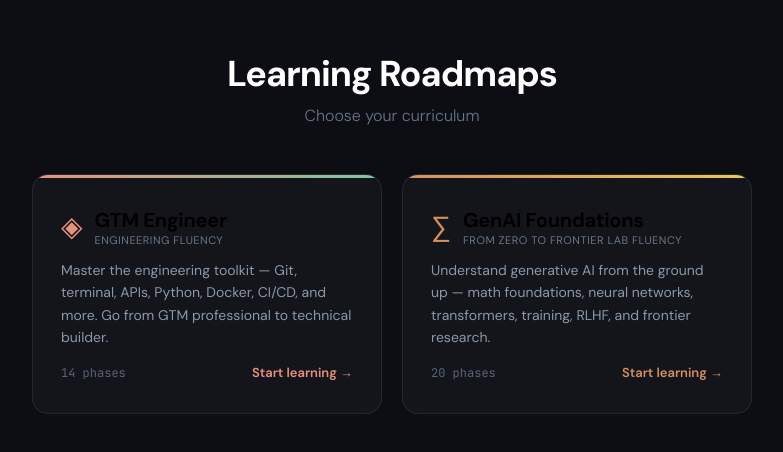
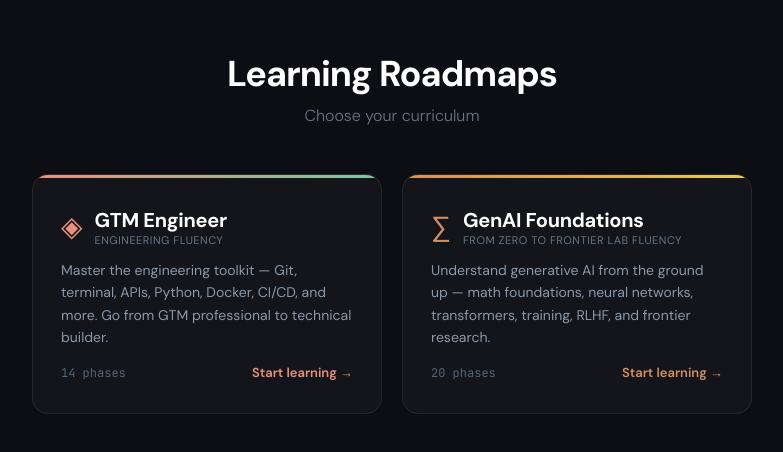
Before and after one commit to jjath91/gtm-engineer-roadmap, a React (Vite) app: page / in a window 1280 px wide. Shown: the part 168-620 px from the top of the page, without its empty margins (248-1031 px from the left). Built offline with nearby package versions, Linux system fonts and the light colour scheme; no server answers.

Commit message:
Change curriculum card titles to white on homepage

```diff
--- a/src/Home.jsx
+++ b/src/Home.jsx
@@ -92,7 +92,7 @@ export default function Home({ onSelect }) {
             <div style={{ display: "flex", alignItems: "center", gap: 12, marginBottom: 12 }}>
               <span style={{ fontSize: 28, color: c.color }}>{c.icon}</span>
               <div>
-                <h2 style={{ fontSize: 20, fontWeight: 700, margin: 0, letterSpacing: -0.3 }}>{c.title}</h2>
+                <h2 style={{ fontSize: 20, fontWeight: 700, margin: 0, letterSpacing: -0.3, color: "#fff" }}>{c.title}</h2>
                 <p style={{ fontSize: 11, color: "#667788", margin: 0, letterSpacing: 0.5, textTransform: "uppercase" }}>{c.subtitle}</p>
               </div>
             </div>
```
